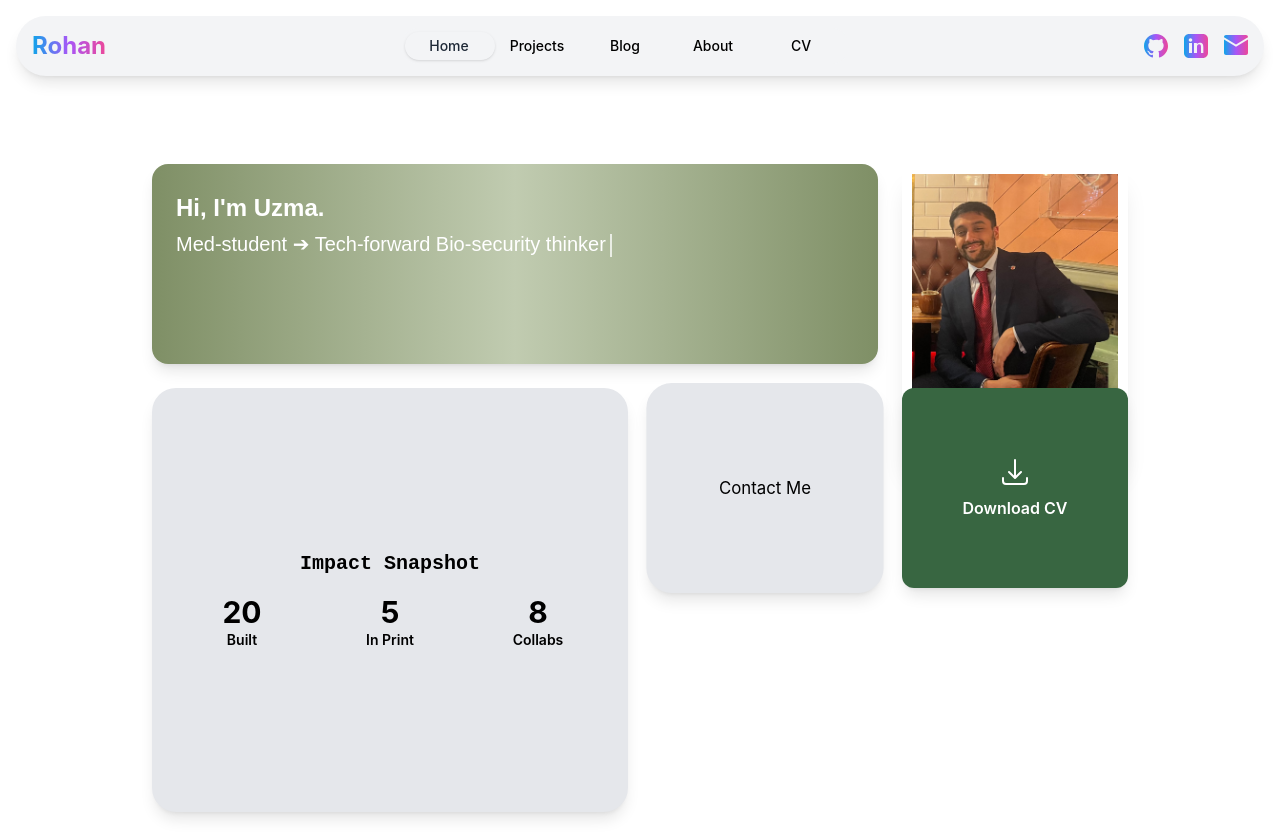
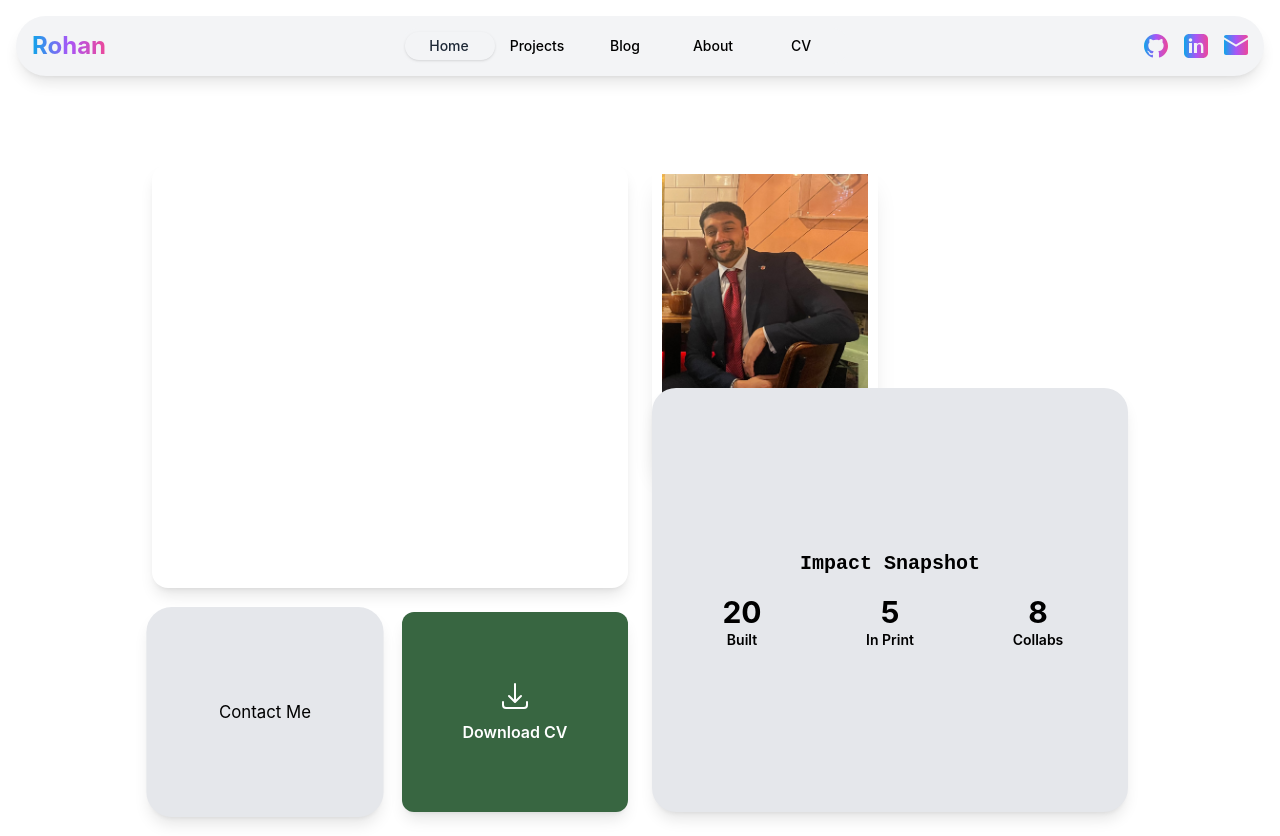
Before and after one commit to SUPA5INGH/personal-website, a Next.js app: page / in a window 1280 px wide. Built offline with nearby package versions, Linux system fonts and the light colour scheme.

Commit message:
Update ElevatorPitchTile.tsx

```diff
--- a/components/ElevatorPitchTile.tsx
+++ b/components/ElevatorPitchTile.tsx
@@ -4,7 +4,7 @@ import useTypewriter from './useTypewriter';
 
 
 export default function ElevatorPitchTile() {
-  const words = ['Med-student \u2794 Tech-forward Bio-security thinker'];
+  const words = ['Medical student exploring how global health, policy, and emerging tech can work together—building tools, writing ideas, and pushing systems that need it.'];
   const text = useTypewriter({ words });
 
   const ref = useRef(null);
@@ -18,10 +18,10 @@ export default function ElevatorPitchTile() {
       animate={inView ? { opacity: 1, y: 0 } : {}}
       transition={{ duration: 0.4 }}
       aria-label="Personal introduction: Hi I'm Rohan, Med student turned tech-forward biosecurity thinker."
-      className="col-span-full sm:col-span-2 md:col-span-3 row-span-1 rounded-2xl bg-gradient-to-r from-sage-700/90 via-sage-500/60 to-sage-700/90 bg-cover shadow-lg hover:shadow-xl p-6"
+      className="col-span-full sm:col-span-2 md:col-span-2 row-span-2 rounded-2xl bg-white bg-cover shadow-lg hover:shadow-xl p-6"
     >
       <h1 className="font-poppins font-bold text-2xl leading-10 text-white">
-        Hi, I'm Uzma.
+        Hi, I'm Rohan.
       </h1>
       <p className="font-poppins font-medium text-xl leading-8 text-white">
         <span>{text}</span>
```
